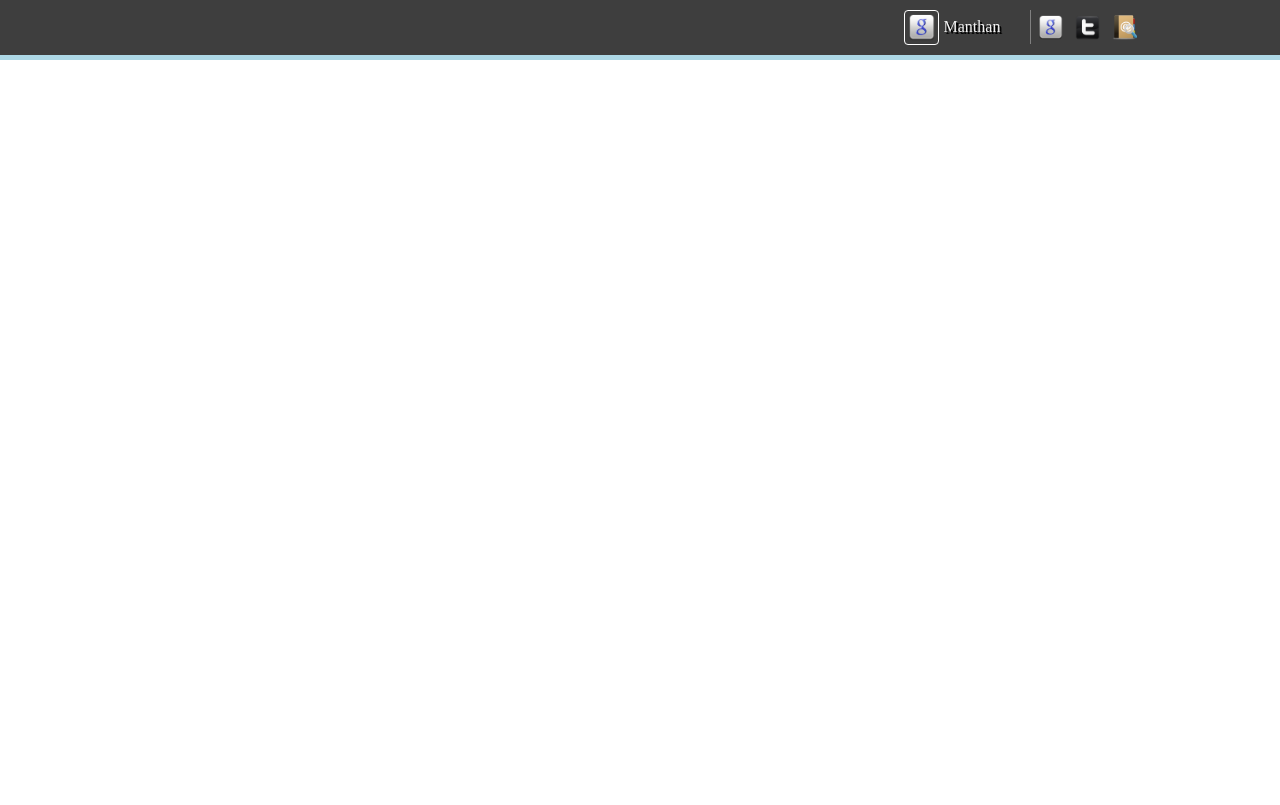
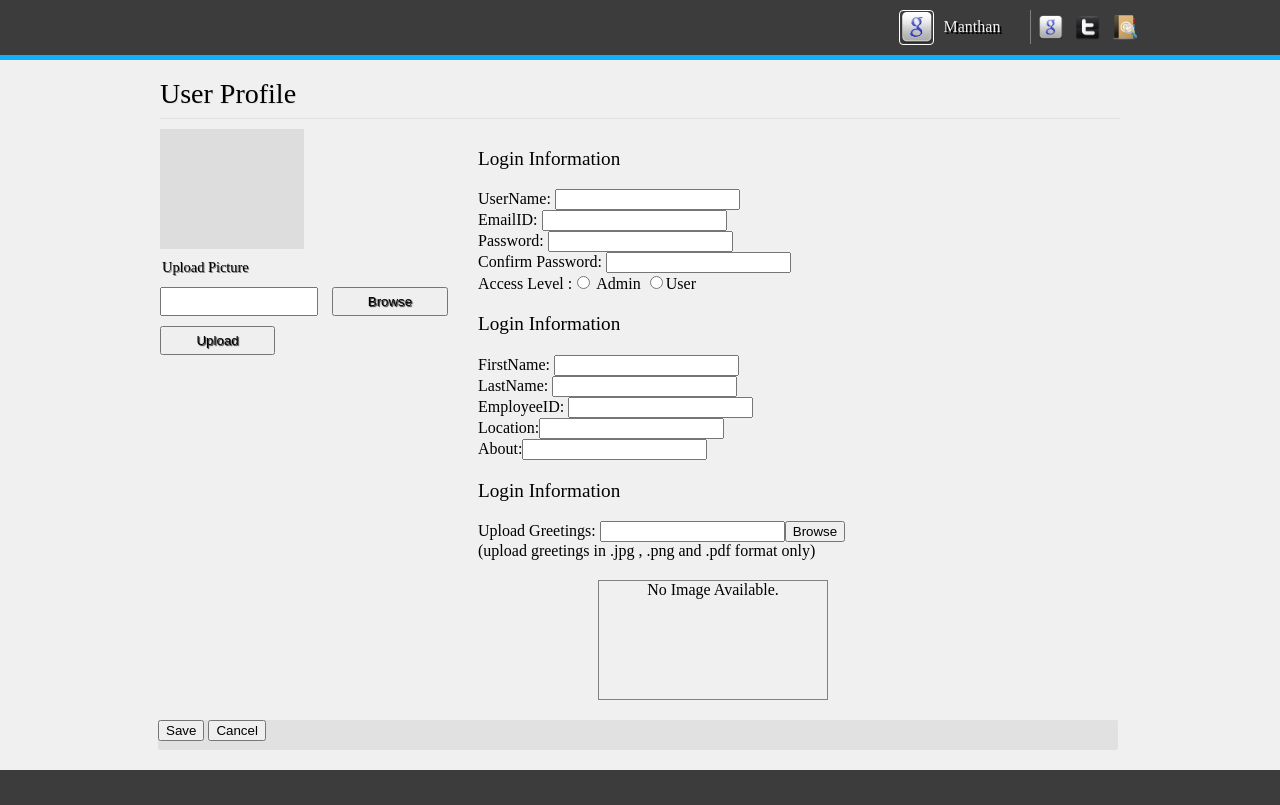
Before and after one commit to mkpatel/Coursera-test, a plain HTML site: page Assignment-1/index.html in a window 1280 px wide. Drawn offline with Linux system fonts and the light colour scheme.

Commit message:
Enhancement body and footer

```diff
--- a/Assignment-1/css/main.css
+++ b/Assignment-1/css/main.css
@@ -7,14 +7,15 @@
 
  	margin: 0;
  	padding: 0;
+ 	background-color: #f0f0f0;
  }
 
  body .Header {
 
  	height: 60px;
  	color: #f0f0f0;
- 	background-color:#3e3e3e;
- 	border-bottom: 1px solid lightblue;
+ 	background-color:#3c3c3c;
+ 	border-bottom: 1px solid #0eb0ff;
  	border-width: thick;
  	}
 nav
@@ -41,13 +42,27 @@ nav
 {
 	height: 35px;
 	width: 35px;
-	padding: 3px;
+
 	border:1px solid white;
 	border-width: thin;
 	border-radius: 4px;
 
 
 }
+
+.username {
+	padding: 0px 30px 8px 5px;
+	border-right:0.3px solid black;
+	border-color:grey;
+	border-width:thin;
+}
+
+li.username > p {
+
+	margin:8px 0px 0px 5px;
+	text-shadow:2px 2px black;
+}
+
 ul.sprite {
 
   margin: 0;
@@ -72,7 +87,7 @@ ul.sprite a {
 
 }
 
-.navigation ul:after , ul.sprite:after  {
+.navigation ul:after , ul.sprite:after ,body:after, .main_wrapper:after , .content_header:after {
 
 	clear:both;
 	content: "";
@@ -80,3 +95,67 @@ ul.sprite a {
 	visibility: hidden;
 	height: 0;
 }
+
+.main_wrapper {
+
+	width:960px;
+	margin:0 auto;
+}
+
+.main_wrapper .wrapper1 {
+
+	float:left;
+	width:30%;
+	height: 150px;
+}
+
+.main_wrapper .wrapper2 {
+
+	float:right;
+	width:70%;
+	padding-left: 30px;
+}
+
+
+section.content_header > p {
+
+	font-size:175%;
+	border-bottom:1px solid #e1e1e1;
+	border-width:thin;
+	text-shadow: 1px 1px #e1e1e1;
+	margin: 0px 0px 10px 0px;
+	padding: 18px 0 8px 0;
+}
+
+.main_wrapper .wrapper1 > article {
+
+	background-color: #dddddd;
+	width:50%;
+	height:80%;
+	margin: 0px auto 0px 0px;
+
+}
+
+.main_wrapper .wrapper1 p {
+
+	margin:8px 0 4px 0;
+	text-shadow: 1px 1px grey;
+	font-size:90%;
+	padding:2px;
+}
+
+.main_wrapper .wrapper1 .user_input {
+
+	padding: 5px;
+	width: 55%;
+	margin-top:5px;
+	text-shadow: 1px 1px  #1e1e1e;
+}
+
+.main_wrapper .wrapper1 .user_submit {
+
+	padding:5px;
+	width:40%;
+	margin-left: 10px;
+	text-shadow: 1px 1px 1px #1e1e1e;
+}
--- a/Assignment-1/index.html
+++ b/Assignment-1/index.html
@@ -11,7 +11,7 @@
 	<nav class="navigation">
 		<ul>
 			<li ><img class="img_user" src="images/google1.png" /></li>
-			<li style="padding-right:30px; padding-bottom:8px; border-right:0.3px solid black; border-color:grey ;border-width:thin;"><p style="margin:8px 0px 0px 5px; text-shadow:2px 2px black;">Manthan</p></li>
+			<li class="username"><p>Manthan</p></li>
 			<li>
 				<ul class="sprite">
 					<li><a href="#" ><img src="images/google1.png" height="25px" width="25px" /> </a></li>
@@ -22,5 +22,59 @@
 		</ul>
 	</nav>
 </header>
+<section class="main_wrapper">
+    <section class="content_header">
+    <p >User Profile </p>
+    </section>
+	<section class="wrapper1">
+	 <article></article>
+	 <p> Upload Picture </p>
+	 <input type="text" class="user_input">
+	 <input type="button" value="Browse" class="user_submit">
+	 <input type="button" value="Upload" class="user_submit" style="display:block; margin-top:10px; margin-left:0;">
+	</section>
+	<section class="wrapper2">
+	<form action="">
+	<section style="margin-bottom:20px;">
+	<p style="font-size:120%;"> Login Information </p>
+	<span>UserName: </span><input type="text" /> <br>
+	<span>EmailID: </span><input type="text" /> <br>
+	<span>Password: </span><input type="text" /> <br>
+	<span>Confirm Password: </span><input type="text" /> <br>
+	<span>Access Level :</span><input type="radio" name="a_level" value="Admin"> Admin
+    <input type="radio" name="a_level" value="User">User<br>
+	</section>
+
+	<section style="margin-bottom:20px;">
+	<p style="font-size:120%;"> Login Information </p>
+	<span>FirstName: </span><input type="text" /> <br>
+	<span>LastName: </span><input type="text" /> <br>
+	<span>EmployeeID: </span><input type="text" /> <br>
+	<span>Location:</span><input type="text" /> <br>
+	<span>About:</span><input type="text">
+	</section>
+
+	<section style="margin-bottom:20px;">
+	<p style="font-size:120%;"> Login Information </p>
+	<span>Upload Greetings: </span><input type="text" /><input type="button" value="Browse"> <br>
+	<span>(upload greetings in .jpg , .png and .pdf format only)</span> <br>
+	<div style="text-align:center; height:120px; width:230px; border:1px solid grey; border-width: thin; margin-left:120px; margin-top:20px;">
+	No Image Available.
+	</div>
+	</section>
+
+	<section style="background-color:#e1e1e1;border-radius:2px; margin:0 auto 20px -320px; height:30px; width:960px;">
+	<input type="button" value="Save" >
+<input type="button" value="Cancel" />
+</section>
+
+
+	</form>
+</section>
+</section>
+
+
+<footer style="background-color:#3c3c3c; height:35px;">
+</footer>
 </body>
 </html>
```
